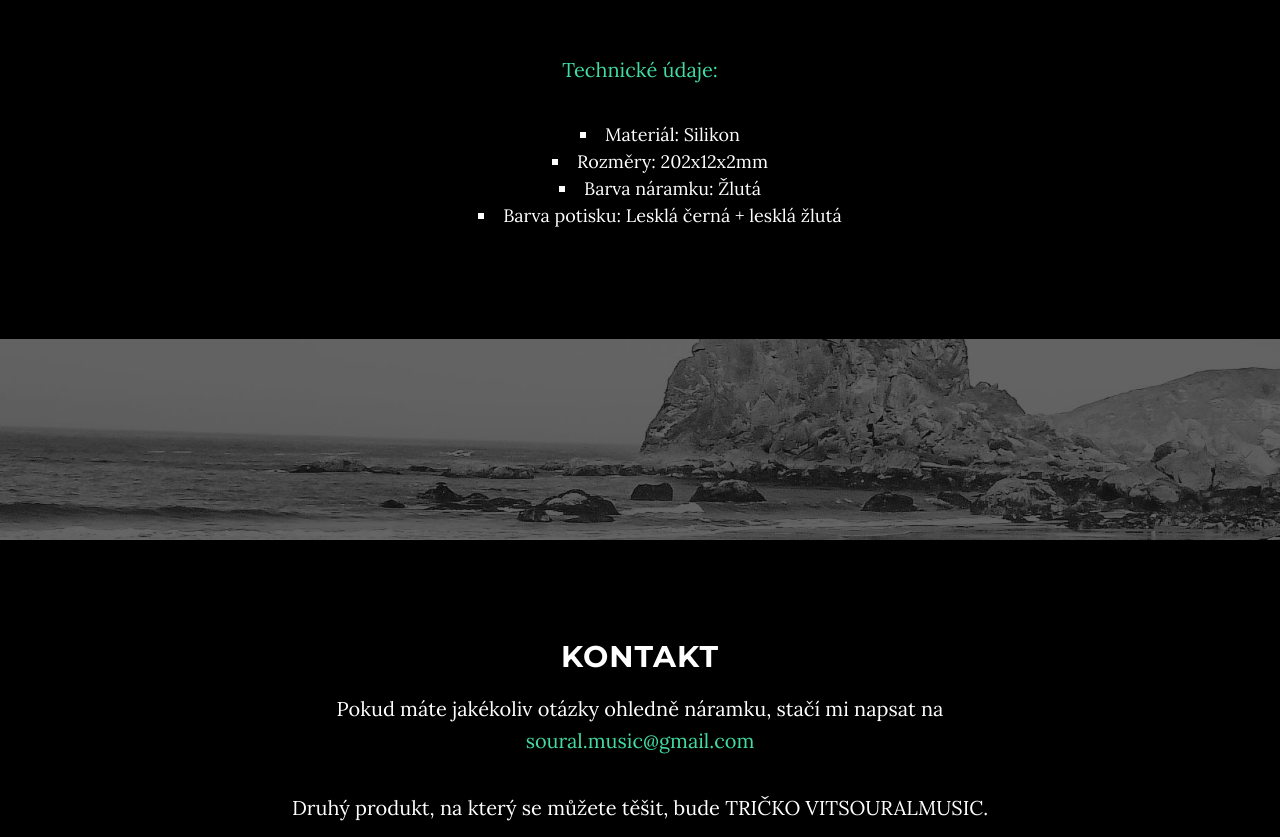
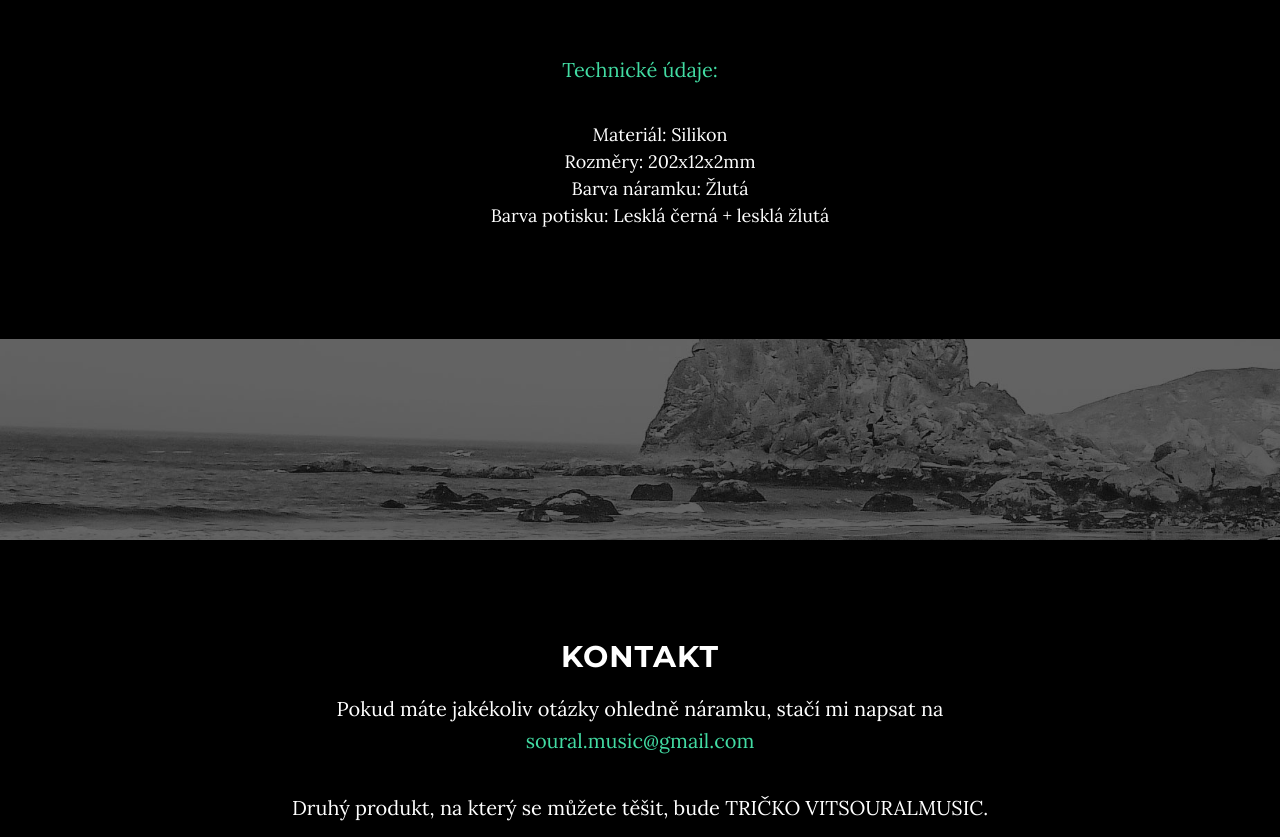
Before and after one commit to vitsoural/VitSouralMusic, a website: page index.html in a window 1280 px wide. Shown: the part 1760-2597 px from the top of the page. Drawn offline with nearby package versions, Linux system fonts and the light colour scheme; a script that the page names is missing.

Commit message:
no bullet points

```diff
--- a/css/grayscale.css
+++ b/css/grayscale.css
@@ -317,3 +317,6 @@ p.technicke
   color: #42DCA3;
   margin-top: 100px;
 }
+#technicke-udaje li {
+  list-style-type: none;
+}
```
